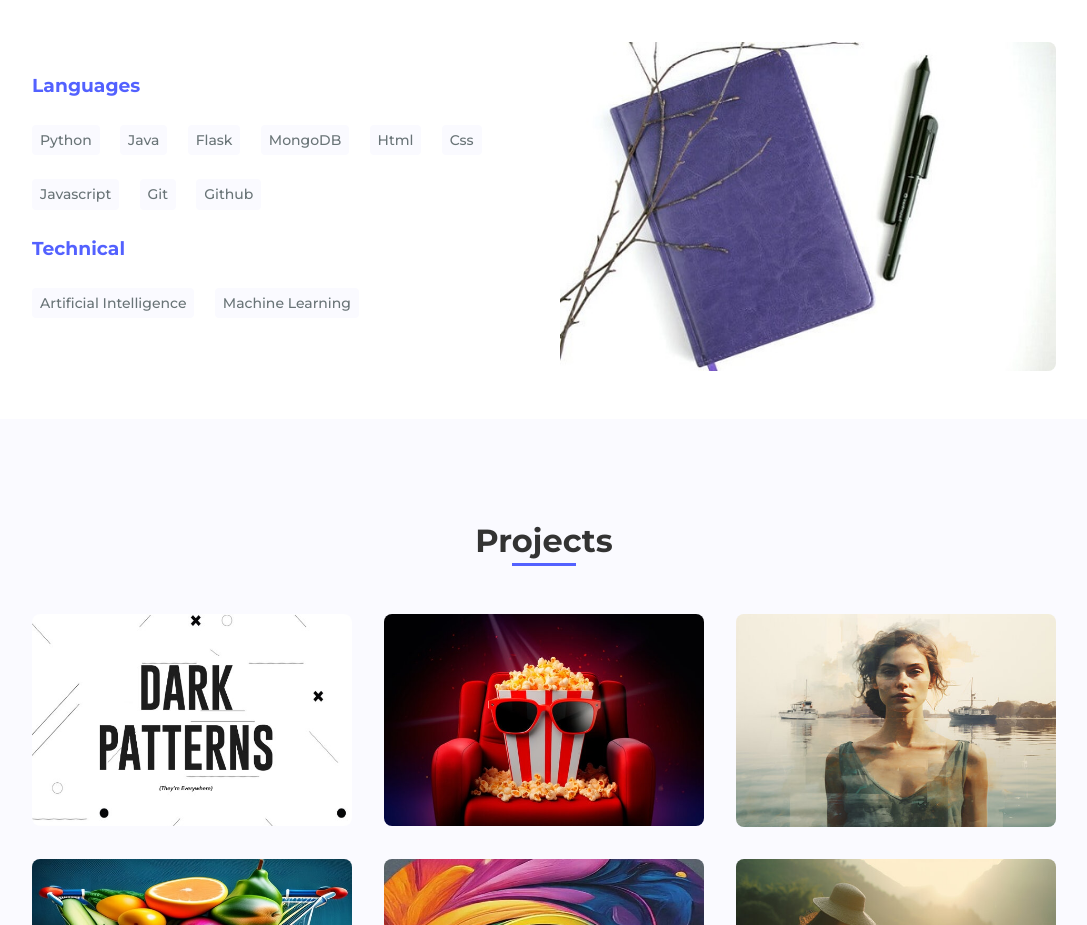
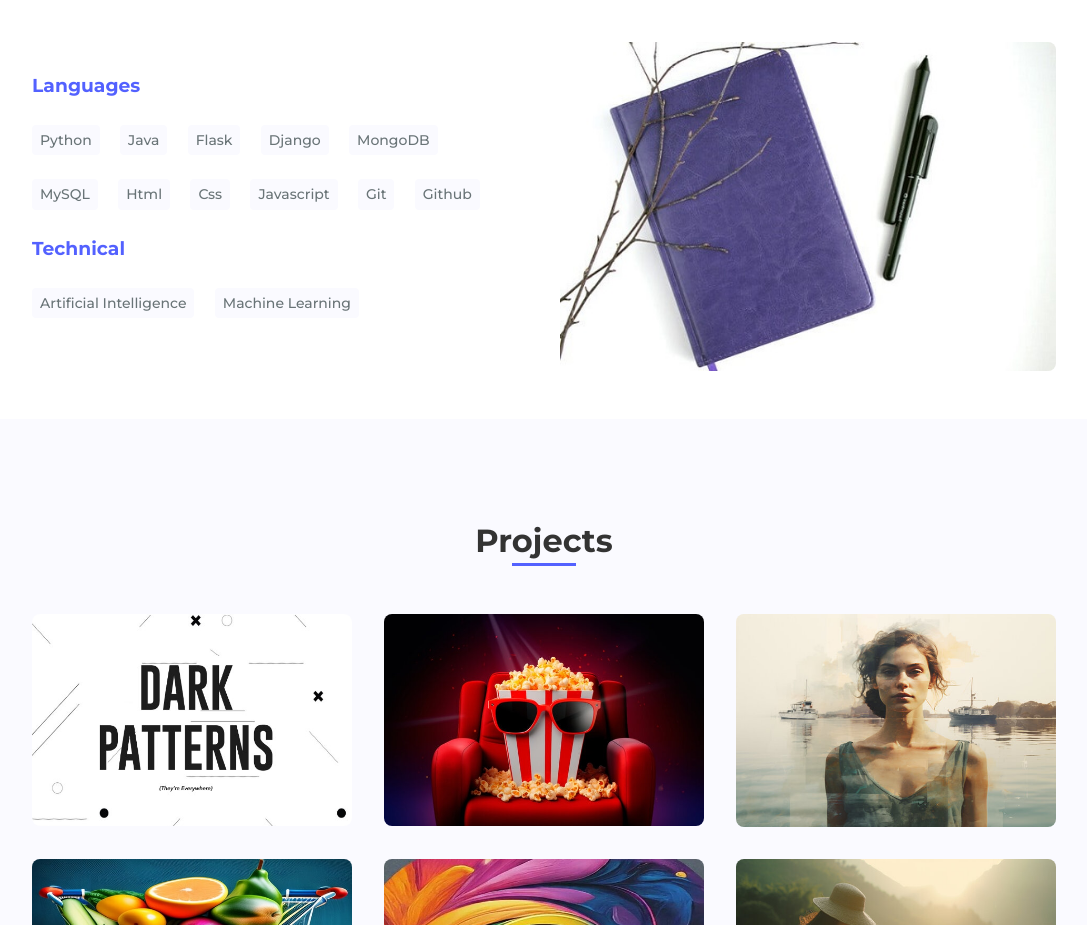
Before and after one commit to rounakkumar30/Portfolio, a plain HTML site: page index.html in a window 1280 px wide. Shown: the part 2420-3345 px from the top of the page, without its empty margins (96-1183 px from the left). Drawn offline with nearby package versions, Linux system fonts and the light colour scheme.

Commit message:
Update index.html

```diff
--- a/index.html
+++ b/index.html
@@ -136,7 +136,9 @@
                         <span class="skills__name">Python</span>
                         <span class="skills__name">Java</span>
                         <span class="skills__name">Flask</span>
+                        <span class="skills__name">Django</span>
                         <span class="skills__name">MongoDB</span>
+                        <span class="skills__name">MySQL</span>
                         <span class="skills__name">Html</span>
                         <span class="skills__name">Css</span>
                         <span class="skills__name">Javascript</span>
```
